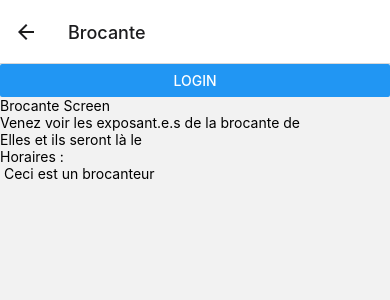
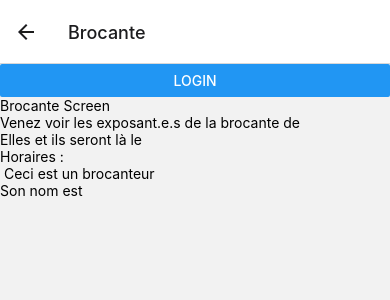
Before and after one commit to adatechschool/projet-mobile-tddeter, a React Native app in the folder TDDeter/: screen /Brocante in a window 390 px wide. Shown: the top 300 px of the page. Built offline with nearby package versions, Linux system fonts and the light colour scheme.

Commit message:
[feat] Added name as a prop inside Exposant component

```diff
--- a/TDDeter/Components/Exposant.js
+++ b/TDDeter/Components/Exposant.js
@@ -1,9 +1,10 @@
 import { Text, View } from "react-native";
 
-export default function Exposant() {
+export default function Exposant({ name }) {
   return (
     <View accessibilityLabel="exposant">
       <Text> Ceci est un brocanteur</Text>
+      <Text>Son nom est {name}</Text>
     </View>
   );
 }
```
